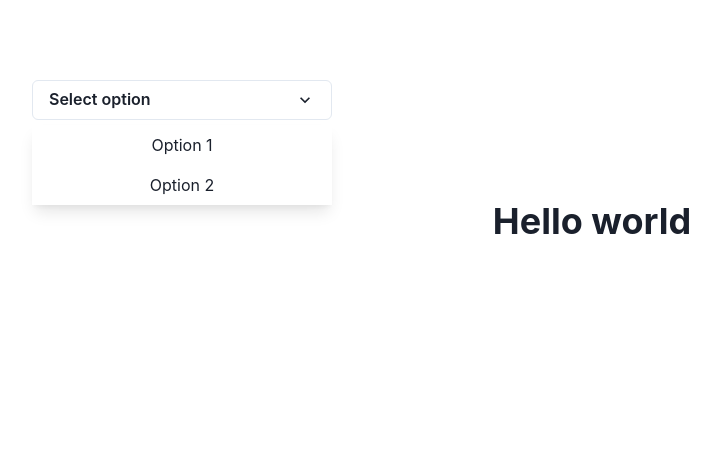
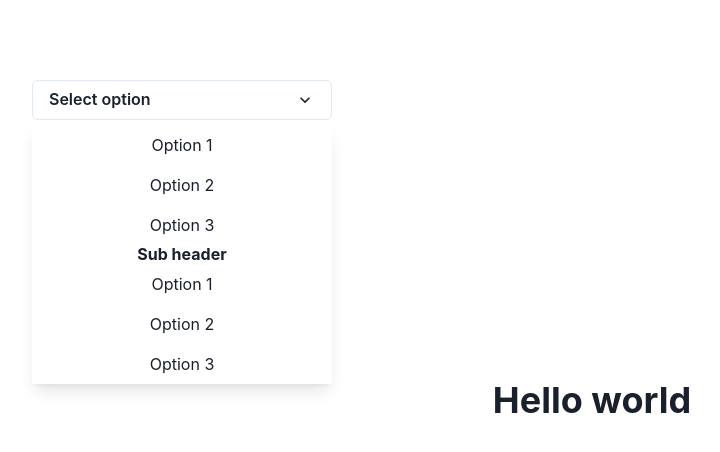
Before and after one commit to dexkode4/Team-Sasuke-X, a React (Create React App) app: page / in a window 1280 px wide. Both pictures are taken after a click on the button "Select option". Shown: the top 452 px of the page, without its empty margins (48-768 px from the left). Built offline with nearby package versions, Linux system fonts and the light colour scheme.

Commit message:
implement subgroup

```diff
--- a/src/App.tsx
+++ b/src/App.tsx
@@ -1,6 +1,6 @@
 import * as React from 'react';
 import { ChakraProvider, Box, theme, Heading } from '@chakra-ui/react';
-import { Select, SelectOption, SelectList } from './Select';
+import { Select, SelectOption, SelectList, SelectGroup } from './Select';
 import { SelectButton } from './Select/components/SelectButton';
 import { Value } from './Select/context';
 
@@ -9,16 +9,21 @@ export const App = () => {
 	return (
 		<ChakraProvider theme={theme}>
 			<Box textAlign='center' fontSize='xl' p={20}>
-				<Select w="300px">
+				<Select w='300px'>
 					<SelectButton
 						handleChange={handleChange}
 						placeholder='Select option'
-
 					/>
-					<SelectList itemCount={2}>
+					<SelectList>
 						<SelectOption value={1}>Option 1</SelectOption>
 						<SelectOption value={2}>Option 2</SelectOption>
 						<SelectOption value={3}>Option 3</SelectOption>
+
+						<SelectGroup label='Sub header'>
+							<SelectOption value={1}>Option 1</SelectOption>
+							<SelectOption value={2}>Option 2</SelectOption>
+							<SelectOption value={3}>Option 3</SelectOption>
+						</SelectGroup>
 					</SelectList>
 				</Select>
 				<Heading>Hello world</Heading>
--- a/src/Select/components/SelectButton.tsx
+++ b/src/Select/components/SelectButton.tsx
@@ -6,11 +6,12 @@ import { SelectContext, Value } from '../context';
 interface SelectButtonProps extends ButtonProps {
 	placeholder: string;
 	handleChange: (value: Value) => void;
+	icon?: React.ReactNode;
 }
 
 export const SelectButton = forwardRef<SelectButtonProps, 'button'>(
 	(props, _ref) => {
-		const { placeholder, handleChange, ...rest } = props;
+		const { placeholder, handleChange, icon, ...rest } = props;
 		const { toggleDropdown, displayValue, value } = useContext(SelectContext);
 		const componentJustMounted = useRef(true);
 
@@ -30,10 +31,11 @@ export const SelectButton = forwardRef<SelectButtonProps, 'button'>(
 				justifyContent='space-between'
 				w='100%'
 				{...rest}
-				rightIcon={<ChevronDownIcon w={5} h={5} />}
 				onClick={() => toggleDropdown()}
 			>
 				{displayValue ?? placeholder}
+
+				{icon ?? <ChevronDownIcon w={5} h={5} />}
 			</Button>
 		);
 	},
--- /dev/null
+++ b/src/Select/components/SelectGroup.tsx
@@ -0,0 +1,16 @@
+import { Box, Heading } from '@chakra-ui/react';
+import React from 'react';
+
+interface SelectGroupProps {
+	children: React.ReactNode;
+	label: string;
+}
+
+export const SelectGroup = ({ children, label }: SelectGroupProps) => {
+	return (
+		<Box>
+			<Heading size='sm'>{label}</Heading>
+			<Box>{children}</Box>
+		</Box>
+	);
+};
--- a/src/Select/components/index.ts
+++ b/src/Select/components/index.ts
@@ -1,2 +1,3 @@
 export * from './SelectList';
 export * from './SelectOption';
+export * from './SelectGroup';
```
